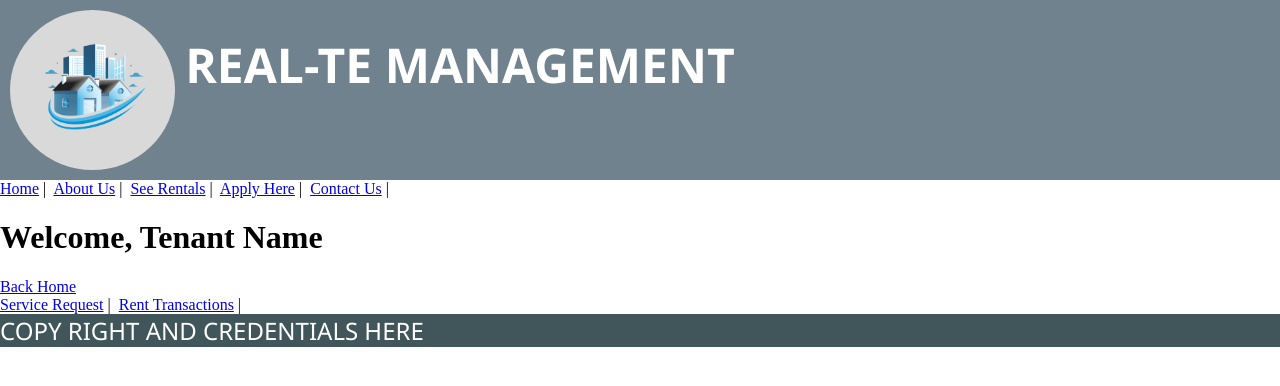
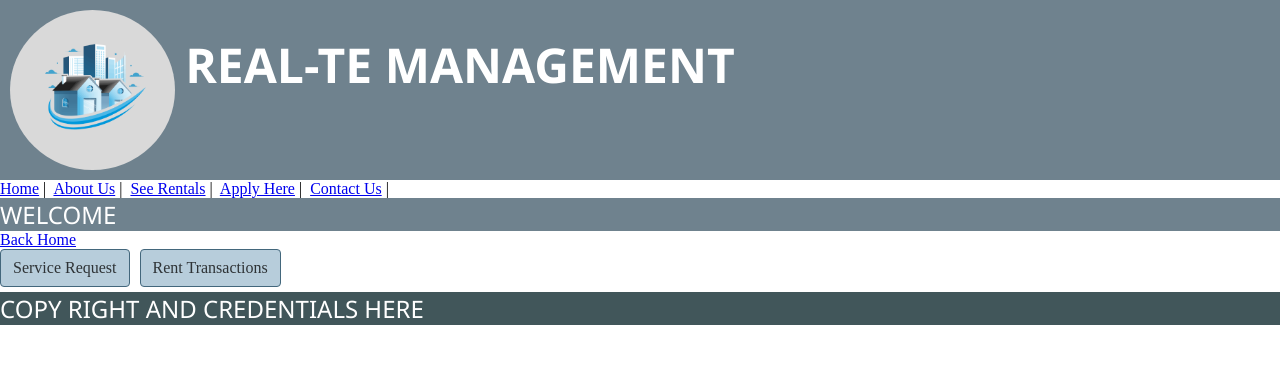
Before and after one commit to shann0n5/m03-capstone-final, a Vue app in the folder capstone/vue/: page /home/tenant-main-page in a window 1280 px wide. Shown: the top 386 px of the page. Built offline with nearby package versions, Linux system fonts and the light colour scheme.

Commit message:
service detail view functioning properly

```diff
--- a/capstone/vue/src/components/ServiceRequestDetail.vue
+++ b/capstone/vue/src/components/ServiceRequestDetail.vue
@@ -1,8 +1,11 @@
 <template>
   <div class="serviceRequest">
     <h1>{{ serviceRequest.serviceRequestId }}</h1>
+    <h2>{{ serviceRequest.tenantId }}</h2>
     <p>{{ serviceRequest.requestDetails  }}</p>
-    <router-link v-bind:to="{ name: 'ServiceRequestView'}">Back to Service Requests</router-link>
+    <div>{{ serviceRequest.status }}</div>
+
+    <router-link v-bind:to="{ name: 'serviceRequest'}">Back to Service Requests</router-link>
     <button class="btn btn-delete" v-on:click="deleteServiceRequest">Delete Service Request</button>
   </div>
 </template>
@@ -37,7 +40,8 @@ export default {
             });
         }
         }
-    },
+    }
+
 
 }
 </script>
--- a/capstone/vue/src/components/ServiceRequestForm.vue
+++ b/capstone/vue/src/components/ServiceRequestForm.vue
@@ -12,6 +12,9 @@
     <div class="serviceRequestButton">
         <button class="btn-submit" type="submit">Submit</button>
         <button class="btn-cancel" type="button" v-on:click="cancelForm">Cancel</button>
+    </div>
+    <div>
+       Service Request info: {{ serviceRequest }}
     </div>
 
 
@@ -47,7 +50,7 @@ export default {
                 serviceRequestService
                     .addServiceRequest(this.editServiceRequest)
                     .then(response => {
-                        if(response.status === 201){
+                        if(response.status === 201 || response.status === 200){
                             this.$store.commit(
                                 'SET_NOTIFICATION',
                                 {
@@ -55,7 +58,7 @@ export default {
                                     type: 'success'
                                 }
                             );
-                            this.$router.push({ name: 'serviceRequests' });
+                            this.$router.push({ name: 'serviceRequest' });
                         }
                     })
                     .catch(error => {
--- a/capstone/vue/src/components/ServiceRequestSection.vue
+++ b/capstone/vue/src/components/ServiceRequestSection.vue
@@ -3,7 +3,8 @@
   <div class="action-board">
     <h2>{{title}}</h2>
     <div class="service-requests">
-        <div class="service-request" v-for="serviceRequest in serviceRequests" v-bind:key="serviceRequest.id" v-on:click="viewServiceRequestDetails(serviceRequest)">
+        <div class="service-request" v-for="serviceRequest in serviceRequests" v-bind:key="serviceRequest.serviceRequestId" v-on:click="viewServiceRequestDetails">
+          <router-link v-bind:to="{name: 'serviceRequestDetails', params:{serviceRequestId: serviceRequest.serviceRequestId}}">
           <!-- <router-link v-bind:to="{name: 'serviceRequestDetails', params:{serviceRequestId: serviceRequest.id}}">Service Details</router-link> -->
           <div class="header">
             <h3>
@@ -11,11 +12,12 @@
               Service Request:{{ serviceRequest.serviceRequestId }}
             </h3>
           </div>
+
           <div>Details: {{ serviceRequest.requestDetails }}</div>
-          <!-- <p></p>
-          <div>{{ serviceRequest.status }}</div>
-          <p></p> -->
+        </router-link>
+
         </div>
+
     </div>
   </div>
 </template>
@@ -25,8 +27,9 @@ export default {
 props: ['title', 'serviceRequests'],
 
 method: {
-    viewServiceRequestDetails(serviceRequest) {
-      this.$router.push({name: 'serviceRequestDetails', params:{serviceRequestId: serviceRequest.id}});
+    viewServiceRequestDetails() {
+      alert('here');
+      // this.$router.push({name: 'serviceRequestDetails', params:{serviceRequestId: serviceRequest.serviceRequestId}});
     }
 }
 }
--- a/capstone/vue/src/views/ServiceRequestDetailView.vue
+++ b/capstone/vue/src/views/ServiceRequestDetailView.vue
@@ -1,6 +1,6 @@
 <template>
   <div>
-    <router-link v-bind:to="{ name: 'ServiceRequestView'}">Back to Service Requests</router-link>
+    <!-- <router-link v-bind:to="{ name: 'serviceRequestDetails', params:{ serviceRequestId: serviceRequest.serviceRequestId}}">Back to Service Requests</router-link> -->
     <service-request-detail v-bind:serviceRequest="serviceRequest"/>
   </div>
 </template>
@@ -16,10 +16,10 @@ export default {
   data(){
     return {
         serviceRequest: {
-            id: this.serviceRequest.id,
-            title: this.serviceRequest.title,
-            requestDetails: this.serviceRequest.requestDetails,
-            status: this.serviceRequest.status
+            // serviceRequestId: this.serviceRequest.serviceRequestId,
+            // title: this.serviceRequest.title,
+            // requestDetails: this.serviceRequest.requestDetails,
+            // status: this.serviceRequest.status
         },
     }
   },
--- a/capstone/vue/src/views/ServiceRequestView.vue
+++ b/capstone/vue/src/views/ServiceRequestView.vue
@@ -2,7 +2,7 @@
 <template>
     <div>
       <div class="back-to-tenant-home">
-        <router-link v-bind:to="{name:'tenantMainPage'}">Back to Tenant Home</router-link>
+        <router-link v-bind:to="{name:'tenantMainPage'}">Back to Home Page</router-link>
       </div>
       <div class="header">
         <h1>Service Requests</h1>
--- a/capstone/vue/src/views/TenantMainPageView.vue
+++ b/capstone/vue/src/views/TenantMainPageView.vue
@@ -1,10 +1,10 @@
 <template>
-  <h1> Welcome, Tenant Name </h1>
+  <header>Welcome</header>
 
 <div id="tenant-service-boards">
   <div class="back-home-btn"> <router-link v-bind:to="{name: 'home'}">Back Home</router-link> </div>
-  <router-link v-bind:to="{name: 'serviceRequest'}">Service Request</router-link>&nbsp;|&nbsp;
-  <router-link v-bind:to="{name: 'rentTransaction'}">Rent Transactions</router-link>&nbsp;|&nbsp;
+  <router-link class="btn btn-submit" v-bind:to="{name: 'serviceRequest'}">Service Request</router-link>
+  <router-link class="btn btn-submit" v-bind:to="{name: 'rentTransaction'}">Rent Transactions</router-link>
 <tenant-home-sections  v-bind:tenantHomeSections="tenantHomeSection" />
 
 </div>
@@ -23,5 +23,12 @@ components: {
 </script>
 
 <style>
-
+.btn-submit {
+  color: rgba(25, 27, 29, 0.87);
+  background-color: #b7cddb;
+  border-color: #43677c;
+  text-decoration: none;
+  padding: 6px 12px;
+  cursor: pointer;
+}
 </style>
```
